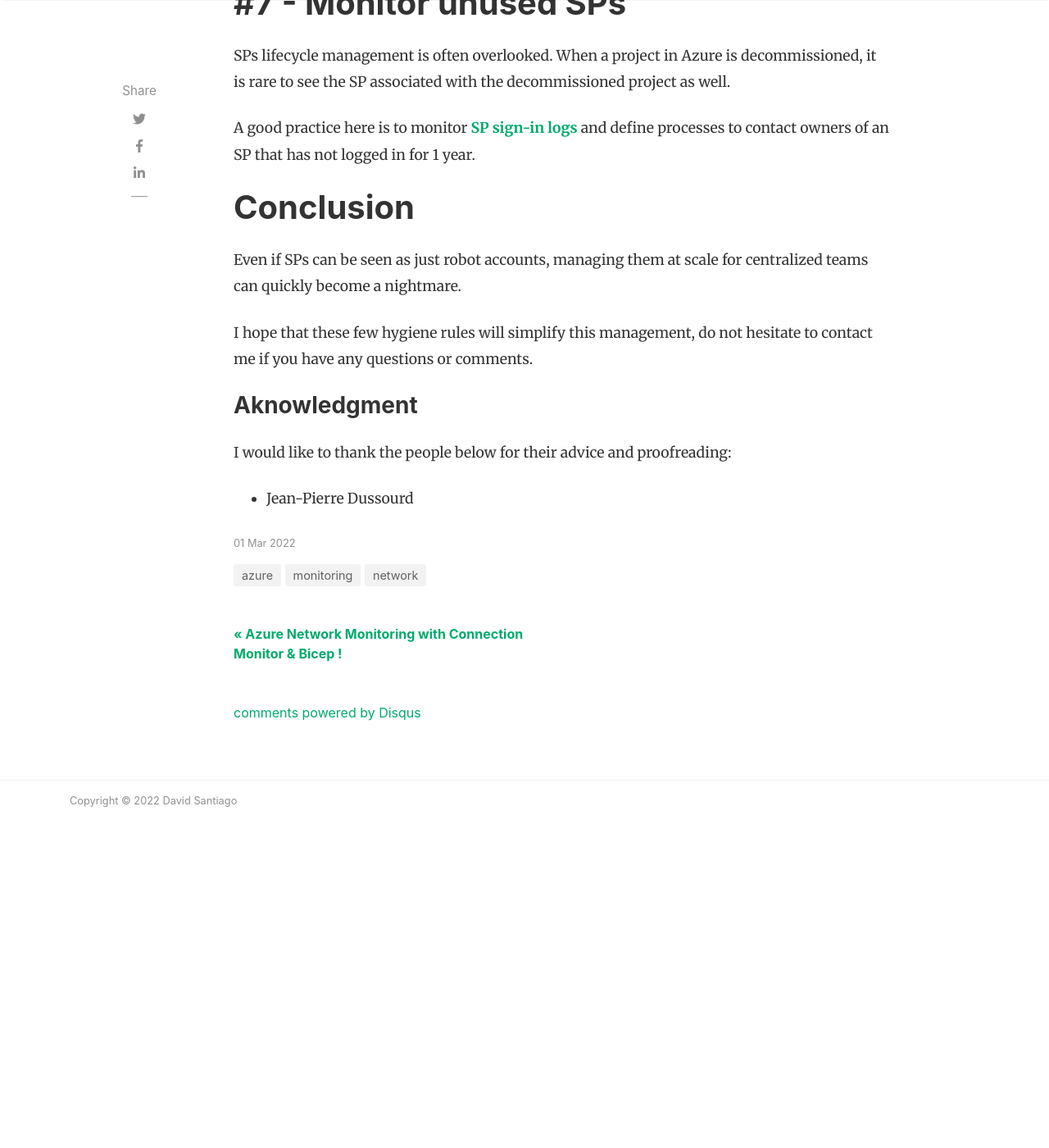
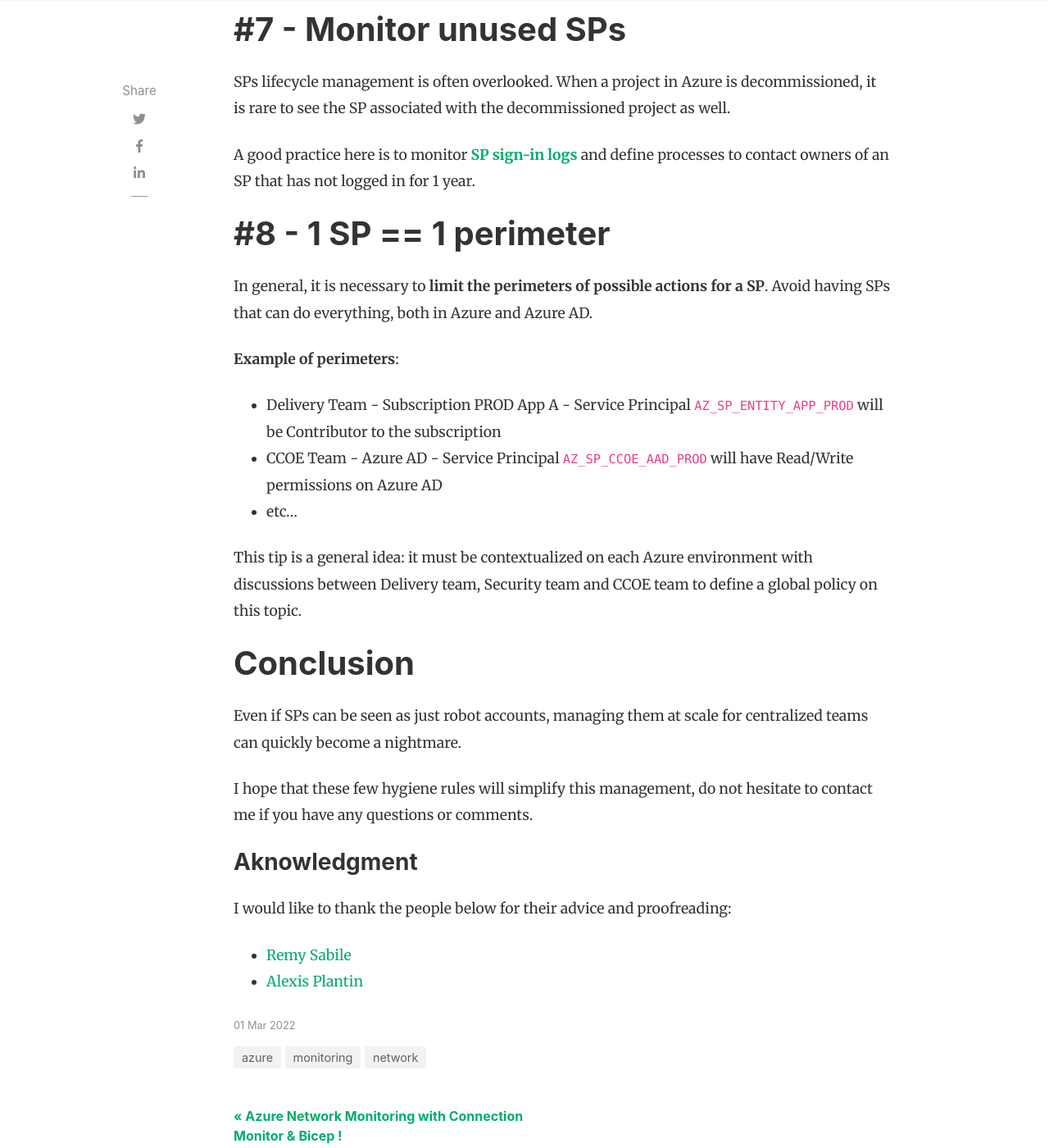
Before and after one commit to davidsntg/dawlysd.github.com, a Jekyll site: the page built from _posts/2022-03-01-service-principal-8-best-practices.md, in a window 1280 px wide and 1400 px high, scrolled down 5024 px. Shown: the whole window at 82% size. Built offline with Jekyll 4.4.1, drawn with Linux system fonts in a browser that asks for light colours; nearby versions of some CDN libraries; comment, search, counter and statistics services are not loaded; before the commit the page ends 6084 px from its top, so only the background shows below that; some of the changed text lies outside the part shown.

Commit message:
typo fixed

```diff
--- a/_posts/2022-03-01-service-principal-best-practices.md
+++ b/_posts/2022-03-01-service-principal-8-best-practices.md
@@ -1,6 +1,6 @@
 ---
 layout: post
-title:  "Azure Service Principal - 7 Best Practices"
+title:  "Azure Service Principal - 8 Best Practices"
 author: davidsantiago
 categories: [ azure, network, monitoring ]
 image: assets/images/azure-service-principal-2.png
@@ -14,9 +14,9 @@ Azure Service Principal (SP) management at scale can be time consuming for Cloud
 **Definition from [Official documentation](https://docs.microsoft.com/en-us/cli/azure/create-an-azure-service-principal-azure-cli?toc=%2Fazure%2Fazure-resource-manager%2Ftoc.json&view=azure-cli-latest):**
 > An Azure SP is a security identity used by user-created applications, services, and automation tools to access specific Azure resources. Think of it as a 'user identity' (username and password or certificate) with a specific role, and tightly controlled permissions. It only needs to be able to do specific things, unlike a general user identity. It improves security if you grant it only the minimum permissions level needed to perform its management tasks.
 
-Most of the time, SPs are used by IT teams to automate Azure/Azure AD tasks in CI/CD pipelines.
+Most of the time, SPs are used by IT teams to automate Azure/Azure AD tasks in CI/CD pipelines and to [authenticate users](https://docs.microsoft.com/en-us/azure/developer/javascript/core/nodejs-sdk-azure-authenticate?tabs=azure-sdk-for-javascript).
 
-# Best Practice
+# 8 Best Practices
 
 ## \#1 - Allow users to register SP by default
 
@@ -57,7 +57,7 @@ In terms of security policy, monitor (and prohibit!) never-expire secrets is man
 
 **Secrets must be generated for a short period (3-6months) and renewed periodically**.
 
-To simplify this renews for operational teams, here is an interesting approach for a given SP:
+Delivery teams (and not CCOE) can simplify the secret renewal operation by adopting below process for a given SP:
 * Store the SP credential in a Key Vault and define in Key Vault secret expiration date
 * All automation that use the SP must fetch the secret from the Key Vault
 * Create a small bot that will periodically regenerate SP secrets and update Key Vault SP secret based on expiration date
@@ -92,6 +92,16 @@ SPs lifecycle management is often overlooked. When a project in Azure is decommi
 
 A good practice here is to monitor **[SP sign-in logs](https://docs.microsoft.com/en-us/azure/active-directory/reports-monitoring/concept-all-sign-ins)** and define processes to contact owners of an SP that has not logged in for 1 year.
 
+# \#8 - 1 SP == 1 perimeter
+
+In general, it is necessary to **limit the perimeters of possible actions for a SP**. Avoid having SPs that can do everything, both in Azure and Azure AD.
+
+**Example of perimeters**:
+* Delivery Team - Subscription PROD App A - Service Principal `AZ_SP_ENTITY_APP_PROD` will be Contributor to the subscription
+* CCOE Team - Azure AD - Service Principal `AZ_SP_CCOE_AAD_PROD` will have Read/Write permissions on Azure AD
+* etc...
+
+This tip is a general idea: it must be contextualized on each Azure environment with discussions between Delivery team, Security team and CCOE team to define a global policy on this topic.
 
 # Conclusion
 
@@ -102,4 +112,5 @@ I hope that these few hygiene rules will simplify this management, do not hesita
 ### Aknowledgment
 
 I would like to thank the people below for their advice and proofreading:
-* Jean-Pierre Dussourd
+* [Remy Sabile](https://www.linkedin.com/in/r-sabile/)
+* [Alexis Plantin](https://www.linkedin.com/in/alexis-plantin/)
```
Also changed, not shown: other parts of _posts/2022-03-01-service-principal-8-best-practices.md (+1 -1 lines).
